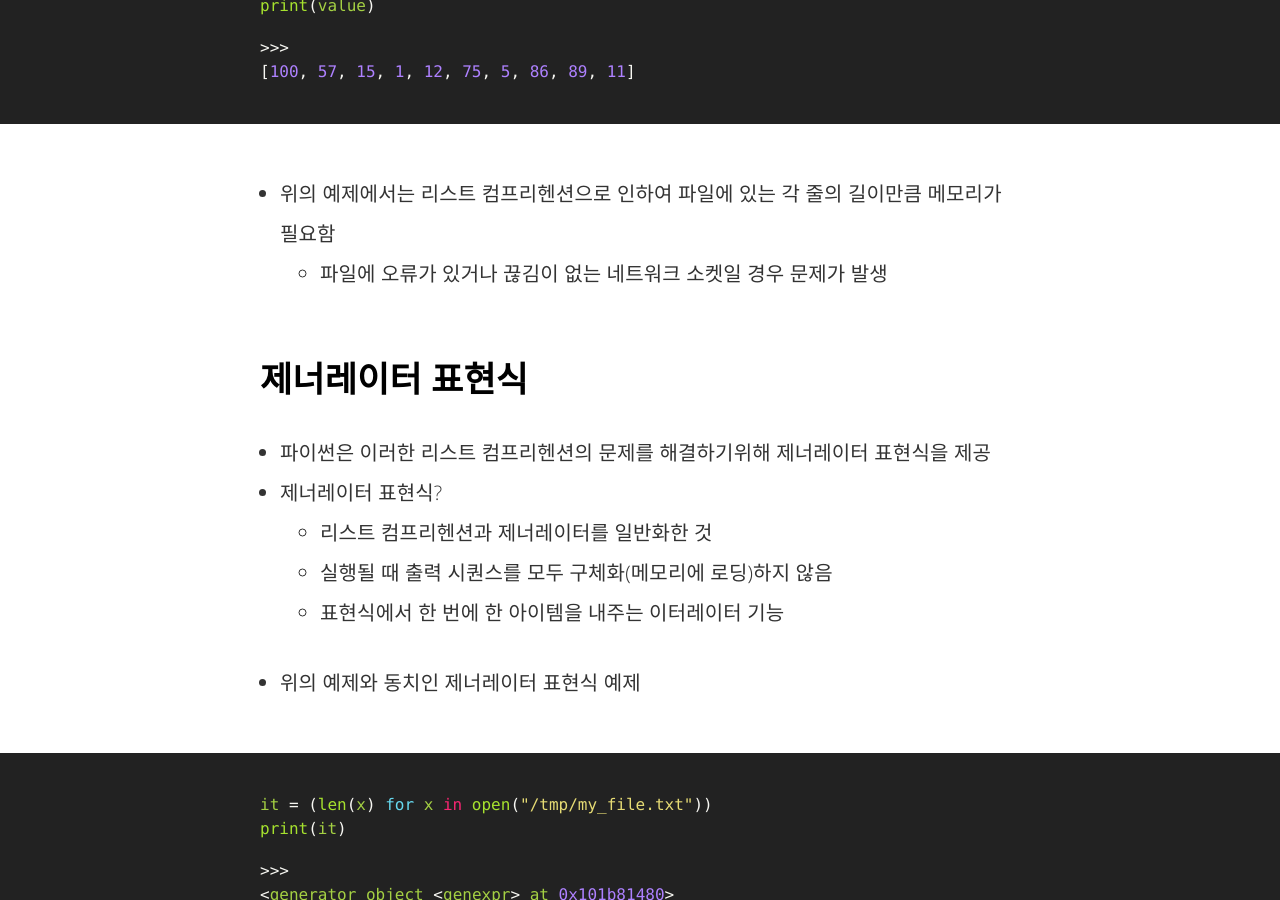
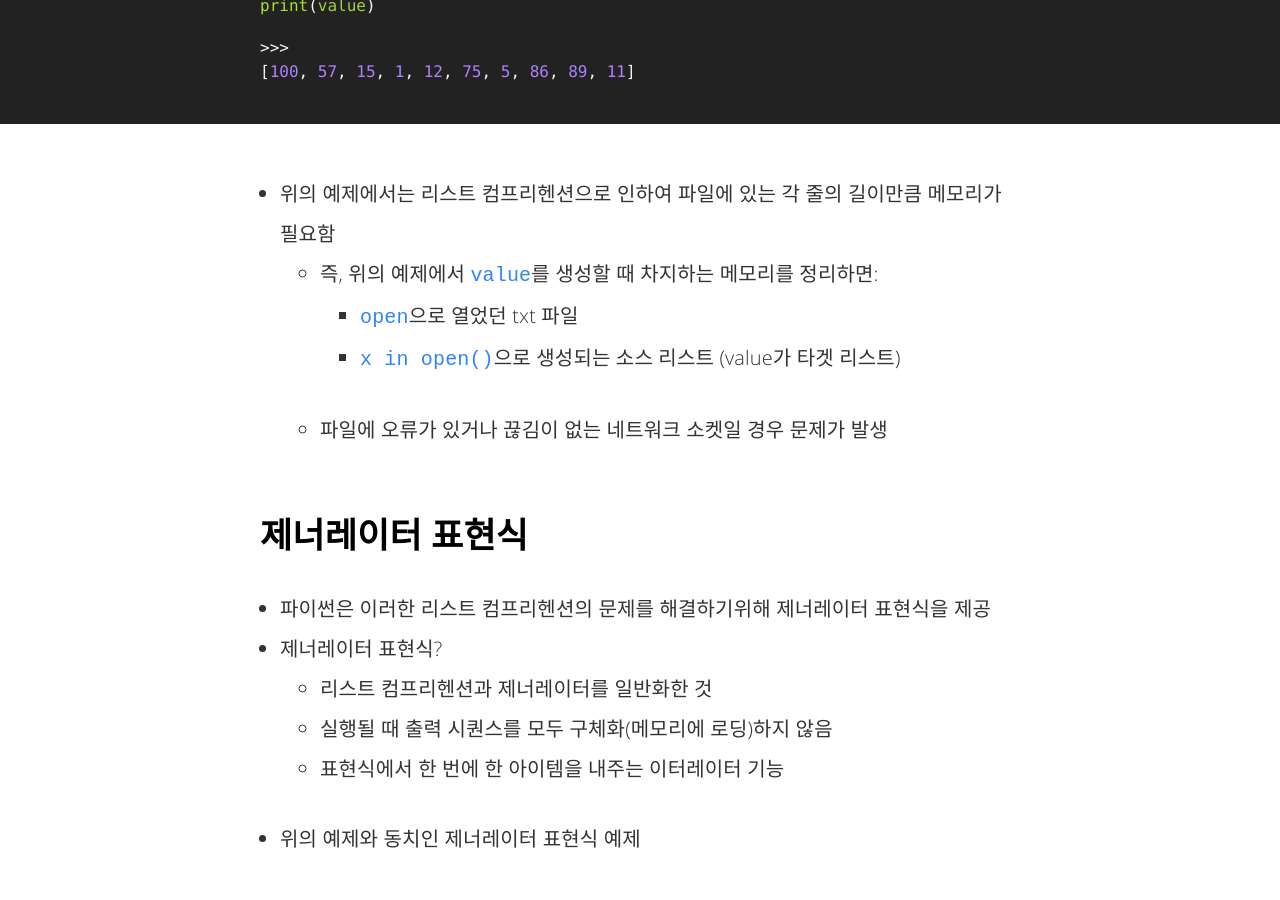
Before and after one commit to hcnoh/blog-prev, a Jekyll site: the page built from _posts/2018-09-17-effective-python-way09.md, in a window 1280 px wide and 900 px high, scrolled down 1259 px. Built offline with Jekyll 4.4.1, drawn with Linux system fonts in a browser that asks for light colours; comment, search, counter and statistics services are not loaded; some of the changed text lies outside the part shown.

Commit message:
Update 2018-09-17-effective-python-way09.md

```diff
--- a/_posts/2018-09-17-effective-python-way09.md
+++ b/_posts/2018-09-17-effective-python-way09.md
@@ -23,6 +23,9 @@ print(value)
 [100, 57, 15, 1, 12, 75, 5, 86, 89, 11]
 {% endhighlight %}
 - 위의 예제에서는 리스트 컴프리헨션으로 인하여 파일에 있는 각 줄의 길이만큼 메모리가 필요함
+  - 즉, 위의 예제에서 `value`를 생성할 때 차지하는 메모리를 정리하면:
+    - `open`으로 열었던 txt 파일
+    - `x in open()`으로 생성되는 소스 리스트 (value가 타겟 리스트)
   - 파일에 오류가 있거나 끊김이 없는 네트워크 소켓일 경우 문제가 발생
 
 ## 제너레이터 표현식
@@ -39,6 +42,7 @@ print(it)
 >>>
 <generator object <genexpr> at 0x101b81480>
 {% endhighlight %}
+- 위의 예제에서는 메모리에 `open`으로 열었던 txt 파일만이 올라감
 - 필요한 경우 `next` 사용: `next` 이후 이터레이터는 전진
 {% highlight python %}
 print(next(it))
```
